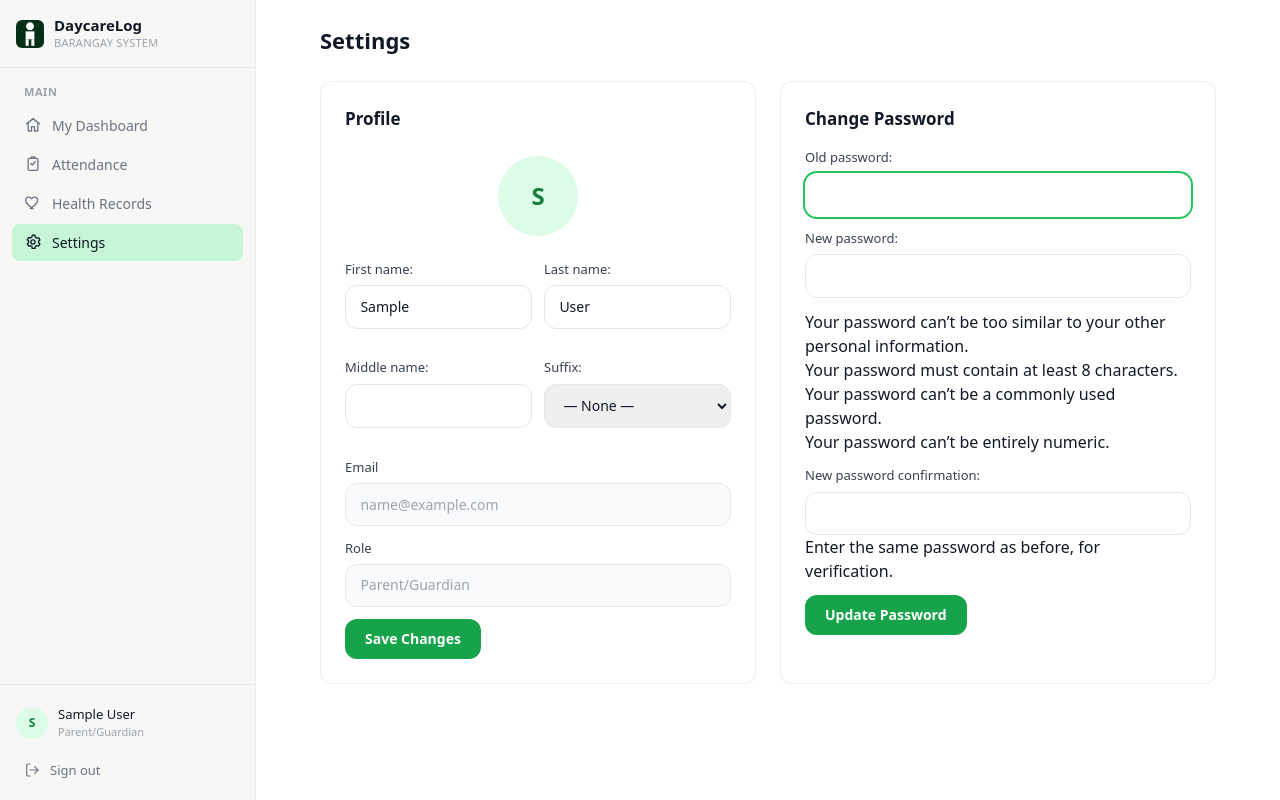
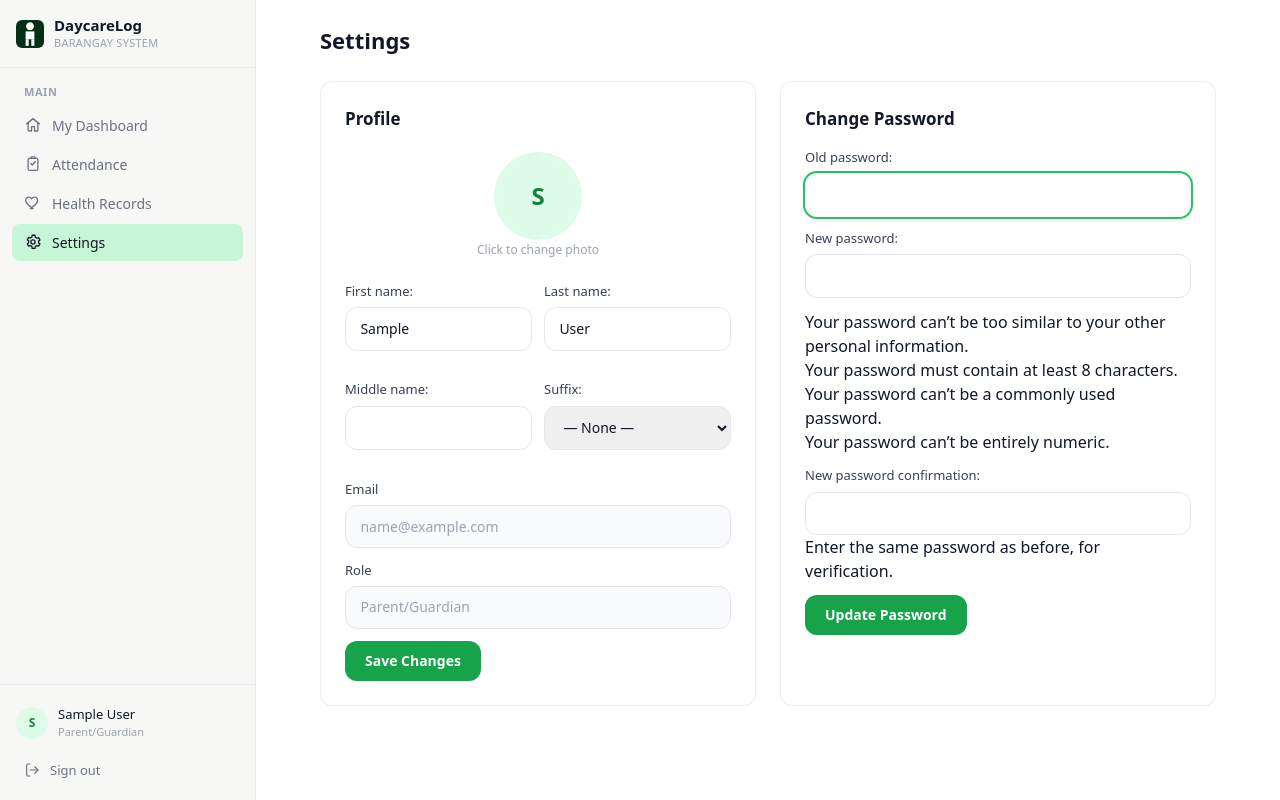
Before and after one commit to earl1605/daycarelog-python, a Django app: page /dashboard/settings/ in a window 1280 px wide. Run offline with Django 5.2, Linux system fonts and the light colour scheme; the visitor is signed in with stand-in values (Sample User, id 1).

Commit message:
Add profile photo upload and fix missing name auto-capitalization on 3 pages
Profile photo: click the avatar on Settings to pick an image, which gets
resized client-side to 256px via canvas and stored as a base64 data URI
(User.profile_photo, TextField) - not a file path, since Vercel's
serverless filesystem is ephemeral and wouldn't persist an uploaded file
between requests/deployments. Shown in both the Settings avatar and the
sidebar. Saved via its own form/view branch so it can never clobber the
name fields or vice versa.

Auto-capitalization bug: the capitalize-name CSS class was already on
several forms' name fields (Settings' ProfileForm, Guardians' account
creation form, Account Management's StaffAccountForm - the last one was
missing the class entirely, now added) but the pages never loaded
capitalize-name.js, so nothing actually ran. Fixed on all three.

Rebuilt the compiled Tailwind CSS - the new photo UI introduced classes
(ring-4, group-hover:opacity-100, object-cover, etc.) that weren't in the
existing build; verified all classes across every template are covered
after rebuilding.

```diff
--- a/accounts/forms.py
+++ b/accounts/forms.py
@@ -68,8 +68,12 @@ class StaffAccountForm(forms.Form):
     existing STAFF/ADMIN users to create new STAFF or ADMIN accounts.
     Never exposed on the public registration page."""
 
-    first_name = forms.CharField(max_length=150)
-    last_name = forms.CharField(max_length=150)
+    first_name = forms.CharField(
+        max_length=150, widget=forms.TextInput(attrs={"class": "capitalize-name"})
+    )
+    last_name = forms.CharField(
+        max_length=150, widget=forms.TextInput(attrs={"class": "capitalize-name"})
+    )
     email = forms.EmailField()
     role = forms.ChoiceField(
         choices=[(User.Role.STAFF, User.Role.STAFF.label), (User.Role.ADMIN, User.Role.ADMIN.label)]
@@ -112,3 +116,14 @@ class ProfileForm(forms.ModelForm):
             "last_name": forms.TextInput(attrs={"class": "capitalize-name", "autocomplete": "family-name"}),
             "middle_name": forms.TextInput(attrs={"class": "capitalize-name", "autocomplete": "additional-name"}),
         }
+
+
+class ProfilePhotoForm(forms.ModelForm):
+    """Used from the Settings page to update just the profile photo - kept
+    separate from ProfileForm so submitting the name fields never risks
+    clobbering an existing photo (or vice versa)."""
+
+    class Meta:
+        model = User
+        fields = ["profile_photo"]
+        widgets = {"profile_photo": forms.HiddenInput()}
--- a/accounts/models.py
+++ b/accounts/models.py
@@ -22,6 +22,10 @@ class User(AbstractUser):
     contact_number = models.CharField(max_length=20, blank=True)
     middle_name = models.CharField(max_length=150, blank=True)
     suffix = models.CharField(max_length=10, choices=Suffix.choices, blank=True)
+    # Stored as a base64 data URI (resized client-side to ~256px before upload),
+    # not a file path - Vercel's serverless filesystem is ephemeral, so an
+    # ImageField/FileField would lose uploads between deployments.
+    profile_photo = models.TextField(blank=True)
 
     REQUIRED_FIELDS = ["email"]
 
--- a/dashboard/views.py
+++ b/dashboard/views.py
@@ -13,7 +13,7 @@ from django.utils import timezone
 from django.views.decorators.http import require_POST
 
 from accounts.decorators import admin_required, staff_or_admin_required
-from accounts.forms import ProfileForm, StaffAccountForm
+from accounts.forms import ProfileForm, ProfilePhotoForm, StaffAccountForm
 from dashboard.forms import (
     AttendanceForm,
     ChildForm,
@@ -323,25 +323,30 @@ def reports_export_csv(request):
 
 @login_required
 def settings_view(request):
+    profile_form = ProfileForm(instance=request.user)
+    password_form = PasswordChangeForm(request.user)
+
     if request.method == "POST":
-        if "save_profile" in request.POST:
+        if "save_photo" in request.POST:
+            photo_form = ProfilePhotoForm(request.POST, instance=request.user)
+            if photo_form.is_valid():
+                photo_form.save()
+                messages.success(request, "Profile photo updated.")
+                return redirect("dashboard:settings")
+            messages.error(request, "Could not update the profile photo.")
+        elif "save_profile" in request.POST:
             profile_form = ProfileForm(request.POST, instance=request.user)
-            password_form = PasswordChangeForm(request.user)
             if profile_form.is_valid():
                 profile_form.save()
                 messages.success(request, "Profile updated.")
                 return redirect("dashboard:settings")
         else:
-            profile_form = ProfileForm(instance=request.user)
             password_form = PasswordChangeForm(request.user, request.POST)
             if password_form.is_valid():
                 user = password_form.save()
                 update_session_auth_hash(request, user)
                 messages.success(request, "Password changed.")
                 return redirect("dashboard:settings")
-    else:
-        profile_form = ProfileForm(instance=request.user)
-        password_form = PasswordChangeForm(request.user)
 
     return render(
         request, "dashboard/settings.html", {"profile_form": profile_form, "password_form": password_form}
--- a/templates/dashboard/account_management.html
+++ b/templates/dashboard/account_management.html
@@ -1,5 +1,5 @@
 {% extends "layouts/app.html" %}
-{% load icons %}
+{% load icons static %}
 {% block title %}Account Management - DaycareLog{% endblock %}
 {% block content %}
 <div class="space-y-6">
@@ -9,7 +9,7 @@
         <h2 class="text-[17px] font-bold text-gray-900 mb-1 flex items-center gap-2">
             {% icon "plus" cls="w-[18px] h-[18px] text-primary-600" %} Create Staff / Admin Account
         </h2>
-        <p class="text-sm text-gray-500 mb-4">Parent/Guardian accounts can only be created through public self-registration.</p>
+        <p class="text-sm text-gray-500 mb-4">Parent/Guardian accounts are created from the Guardians page instead, not here.</p>
         <form method="post" novalidate class="form-styled max-w-md">
             {% csrf_token %}
             {{ form.as_p }}
@@ -52,4 +52,5 @@
         </table>
     </div>
 </div>
+<script src="{% static 'js/capitalize-name.js' %}"></script>
 {% endblock %}
--- a/templates/dashboard/guardians_list.html
+++ b/templates/dashboard/guardians_list.html
@@ -1,5 +1,5 @@
 {% extends "layouts/app.html" %}
-{% load icons %}
+{% load icons static %}
 {% block title %}Parent/Guardian Records - DaycareLog{% endblock %}
 {% block content %}
 <div class="space-y-6">
@@ -103,4 +103,5 @@
         });
     })();
 </script>
+<script src="{% static 'js/capitalize-name.js' %}"></script>
 {% endblock %}
--- a/templates/dashboard/settings.html
+++ b/templates/dashboard/settings.html
@@ -1,4 +1,5 @@
 {% extends "layouts/app.html" %}
+{% load static %}
 {% block title %}Settings - DaycareLog{% endblock %}
 {% block content %}
 <div class="max-w-4xl mx-auto space-y-6">
@@ -10,10 +11,28 @@
             <h2 class="text-[17px] font-bold text-gray-900">Profile</h2>
 
             <div class="flex flex-col items-center py-2">
-                <div class="w-20 h-20 rounded-full bg-primary-100 text-primary-700 flex items-center justify-center text-2xl font-bold">
-                    {{ user.first_name|default:user.email|first|upper }}
-                </div>
+                <button type="button" id="photo-trigger"
+                    class="relative group w-20 h-20 rounded-full overflow-hidden ring-4 ring-primary-100 hover:ring-primary-300 transition-all">
+                    {% if user.profile_photo %}
+                        <img id="photo-preview" src="{{ user.profile_photo }}" alt="Profile" class="w-full h-full object-cover">
+                    {% else %}
+                        <div id="photo-preview" class="w-full h-full bg-primary-100 text-primary-700 flex items-center justify-center text-2xl font-bold">
+                            {{ user.first_name|default:user.email|first|upper }}
+                        </div>
+                    {% endif %}
+                    <div class="absolute inset-0 bg-black/40 opacity-0 group-hover:opacity-100 transition-opacity flex items-center justify-center">
+                        <span class="text-white text-xs font-medium">Change</span>
+                    </div>
+                </button>
+                <p class="text-xs text-gray-400 mt-1.5">Click to change photo</p>
+                <input type="file" id="photo-input" accept="image/*" class="hidden">
             </div>
+
+            <form method="post" id="photo-form" class="hidden">
+                {% csrf_token %}
+                <input type="hidden" name="profile_photo" id="photo-data">
+                <button type="submit" name="save_photo" value="1"></button>
+            </form>
 
             <form method="post" novalidate class="form-styled space-y-3">
                 {% csrf_token %}
@@ -53,4 +72,51 @@
 
     </div>
 </div>
+
+<script>
+    (function () {
+        var trigger = document.getElementById('photo-trigger');
+        var fileInput = document.getElementById('photo-input');
+        var dataInput = document.getElementById('photo-data');
+        var form = document.getElementById('photo-form');
+        var preview = document.getElementById('photo-preview');
+
+        trigger.addEventListener('click', function () { fileInput.click(); });
+
+        fileInput.addEventListener('change', function () {
+            var file = fileInput.files && fileInput.files[0];
+            if (!file) return;
+
+            var img = new Image();
+            var url = URL.createObjectURL(file);
+            img.onload = function () {
+                var maxSize = 256;
+                var scale = Math.min(maxSize / img.width, maxSize / img.height, 1);
+                var canvas = document.createElement('canvas');
+                canvas.width = img.width * scale;
+                canvas.height = img.height * scale;
+                canvas.getContext('2d').drawImage(img, 0, 0, canvas.width, canvas.height);
+                URL.revokeObjectURL(url);
+
+                var dataUrl = canvas.toDataURL('image/jpeg', 0.85);
+                dataInput.value = dataUrl;
+
+                if (preview.tagName === 'IMG') {
+                    preview.src = dataUrl;
+                } else {
+                    var newImg = document.createElement('img');
+                    newImg.id = 'photo-preview';
+                    newImg.alt = 'Profile';
+                    newImg.className = 'w-full h-full object-cover';
+                    newImg.src = dataUrl;
+                    preview.replaceWith(newImg);
+                }
+
+                form.submit();
+            };
+            img.src = url;
+        });
+    })();
+</script>
+<script src="{% static 'js/capitalize-name.js' %}"></script>
 {% endblock %}
--- a/templates/layouts/app.html
+++ b/templates/layouts/app.html
@@ -113,9 +113,13 @@
 
         <div class="p-3 border-t border-gray-200/70">
             <div class="flex items-center gap-2.5 px-1 py-2 mb-1">
-                <div class="w-8 h-8 rounded-full bg-primary-100 text-primary-700 flex items-center justify-center font-semibold text-xs flex-shrink-0">
-                    {{ user.first_name|default:user.email|first|upper }}
-                </div>
+                {% if user.profile_photo %}
+                    <img src="{{ user.profile_photo }}" alt="Profile" class="w-8 h-8 rounded-full object-cover flex-shrink-0 ring-2 ring-primary-100">
+                {% else %}
+                    <div class="w-8 h-8 rounded-full bg-primary-100 text-primary-700 flex items-center justify-center font-semibold text-xs flex-shrink-0">
+                        {{ user.first_name|default:user.email|first|upper }}
+                    </div>
+                {% endif %}
                 <div class="flex-1 min-w-0">
                     <p class="text-[13px] font-medium text-gray-900 truncate">{{ user.get_full_name|default:user.email }}</p>
                     <p class="text-[11px] text-gray-400 capitalize">{{ user.get_role_display }}</p>
```
Also changed, not shown: accounts/migrations/0004_user_profile_photo.py (added), static/css/tailwind-built.css.
